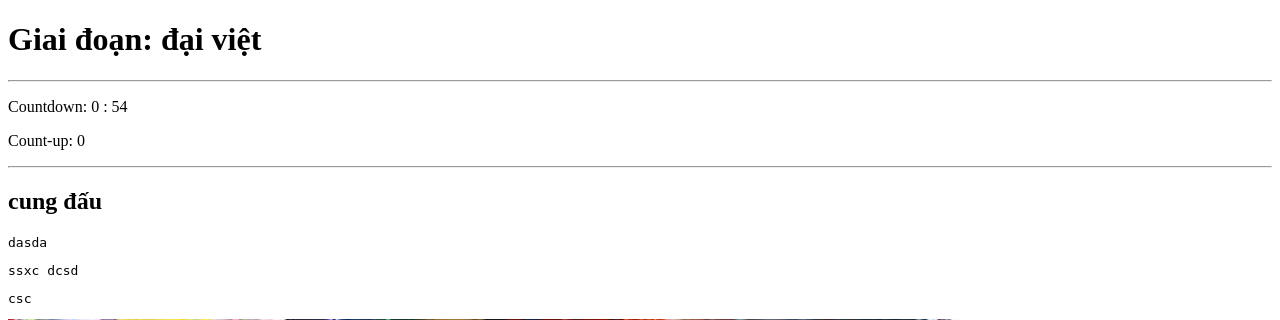
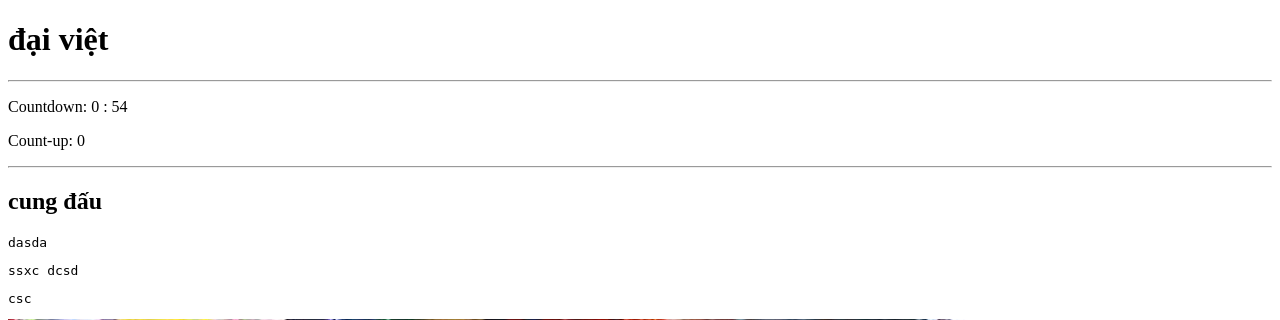
Before and after one commit to ptyants/share-code-r3, a Flask app: a page that uses templates/learn_tab.html in a window 1280 px wide. Shown: the top 320 px of the page. Run offline with Flask 3, Linux system fonts and the light colour scheme.

Commit message:
code thâu đêm

```diff
--- a/templates/learn_tab.html
+++ b/templates/learn_tab.html
@@ -7,7 +7,8 @@
 </head>
 <body>
     <div>
-        <h1>Giai đoạn: {{ stage_info[2] }}</h1>
+        <!--h1>Giai đoạn: {{ stage_info[2] }}</h1-->
+        <h1>{{ stage_info[2] }}</h1>
         <hr>
         <div>
             <p>Countdown: <span id="countdown">{{ time_today }}</span></p>
```
